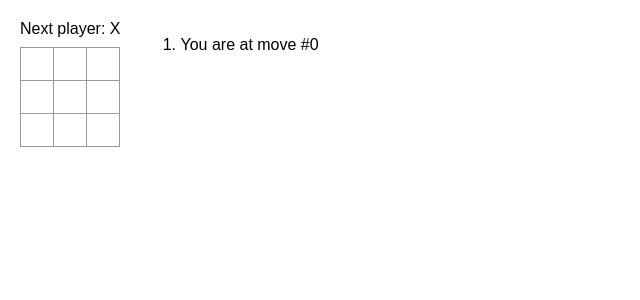
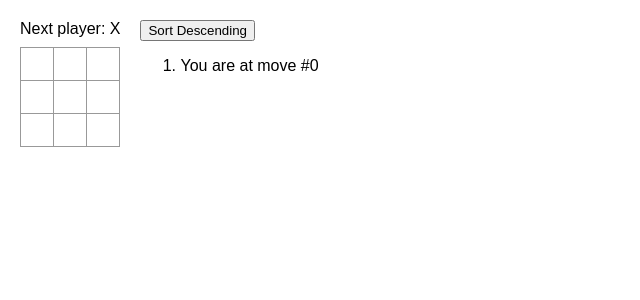
Before and after one commit to jiashao-dev/react-tic-tac-toe-tutorial, a React (Create React App) app in the folder src/: page / in a window 1280 px wide. Shown: the top 300 px of the page, without its empty margins (0-640 px from the left). Built offline with nearby package versions, Linux system fonts and the light colour scheme.

Commit message:
Add a button to sort the moves

```diff
--- a/src/App.js
+++ b/src/App.js
@@ -2,6 +2,7 @@ import React, { useState } from "react";
 
 // Game component
 export default function Game() {
+  const [sortAscending, setSortAscending] = useState(true);
   const [history, setHistory] = useState([Array(9).fill(null)]);
   const [currentMove, setCurrentMove] = useState(0);
   const currentSquares = history[currentMove];
@@ -30,13 +31,18 @@ export default function Game() {
     setCurrentMove(nextMove);
   }
 
+  function handleSort() {
+    setSortAscending(!sortAscending);
+  }
+
   return (
     <div className="game">
       <div className="game-board">
         <Board xIsNext={xIsNext} squares={currentSquares} onPlay={handlePlay} />
       </div>
       <div className="game-info">
-        <ol>{moves}</ol>
+        <button onClick={handleSort}>Sort {sortAscending ? 'Descending' : 'Ascending'}</button>
+        <ol>{sortAscending ? moves : moves.reverse()}</ol>
       </div>
     </div>
   )
```
